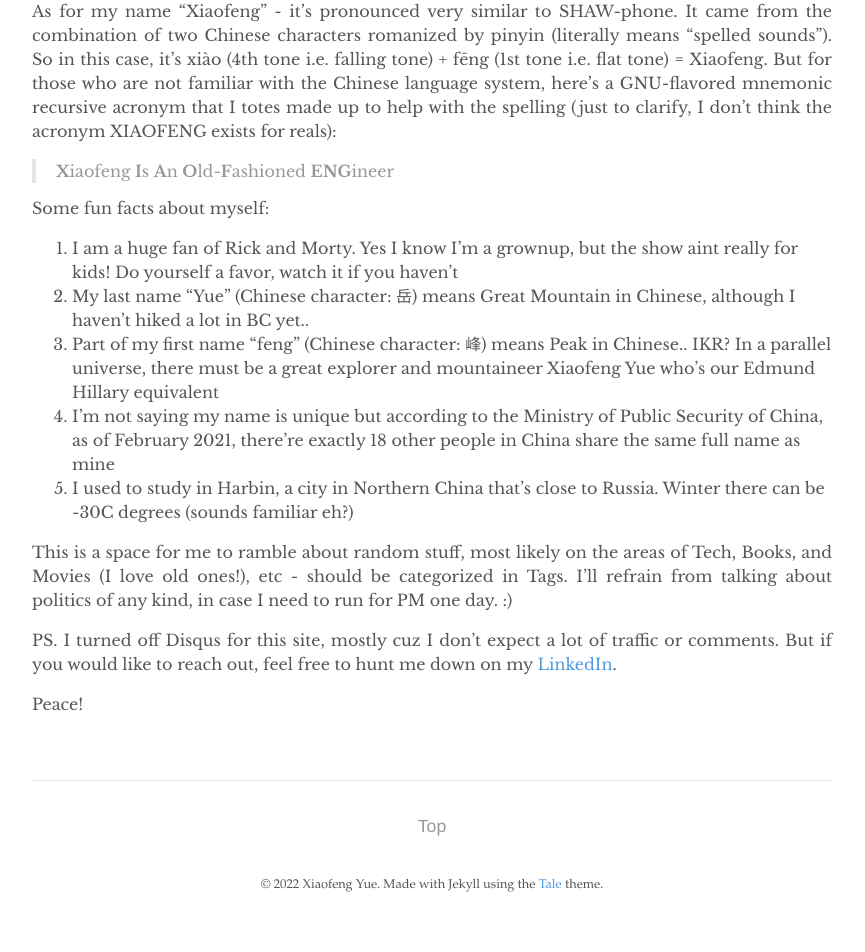
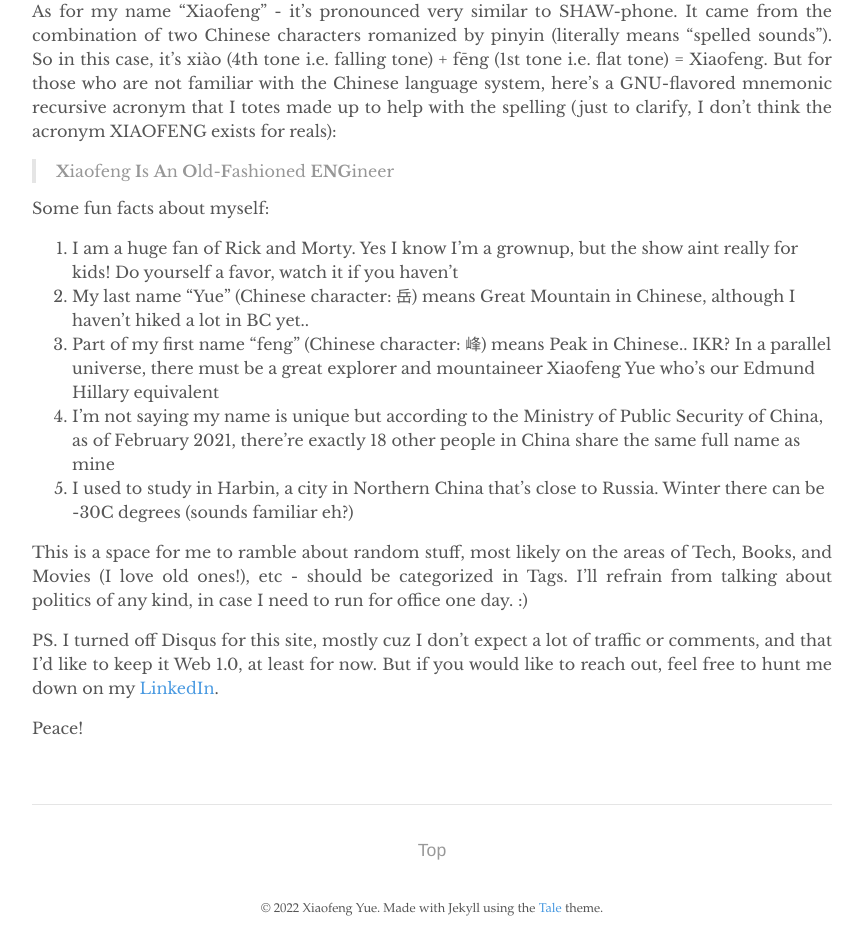
Before and after one commit to yuexiaofeng/yuexiaofeng.github.io, a Jekyll site: the page built from about.md, in a window 1280 px wide. Shown: the part 714-1666 px from the top of the page, without its empty margins (208-1073 px from the left). Built offline with Jekyll 4.4.1, drawn with Linux system fonts in a browser that asks for light colours; before the commit the page ends 1642 px from its top, so only the background shows below that.

Commit message:
Updated about me

```diff
--- a/about.md
+++ b/about.md
@@ -22,8 +22,8 @@
 4. I’m not saying my name is unique but according to the Ministry of Public Security of China, as of February 2021, there’re exactly 18 other people in China share the same full name as mine
 5. I used to study in Harbin, a city in Northern China that's close to Russia. Winter there can be -30C degrees (sounds familiar eh?)
 
-This is a space for me to ramble about random stuff, most likely on the areas of Tech, Books, and Movies (I love old ones!), etc - should be categorized in Tags. I'll refrain from talking about politics of any kind, in case I need to run for PM one day. :)
+This is a space for me to ramble about random stuff, most likely on the areas of Tech, Books, and Movies (I love old ones!), etc - should be categorized in Tags. I'll refrain from talking about politics of any kind, in case I need to run for office one day. :)
 
-PS. I turned off Disqus for this site, mostly cuz I don't expect a lot of traffic or comments. But if you would like to reach out, feel free to hunt me down on my [LinkedIn](https://www.linkedin.com/in/xiaofengyue/).
+PS. I turned off Disqus for this site, mostly cuz I don't expect a lot of traffic or comments, and that I'd like to keep it Web 1.0, at least for now. But if you would like to reach out, feel free to hunt me down on my [LinkedIn](https://www.linkedin.com/in/xiaofengyue/).
 
 Peace!
```
